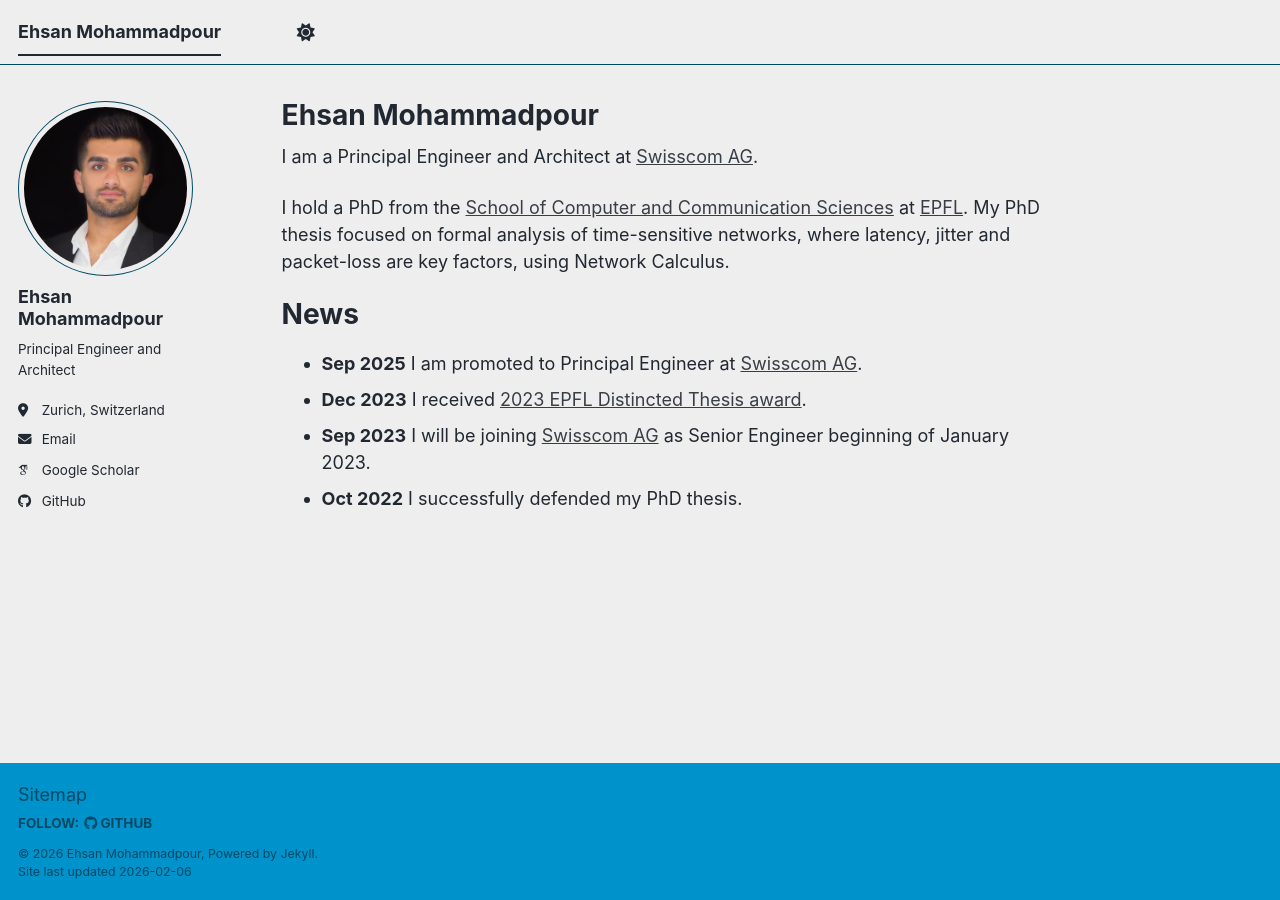
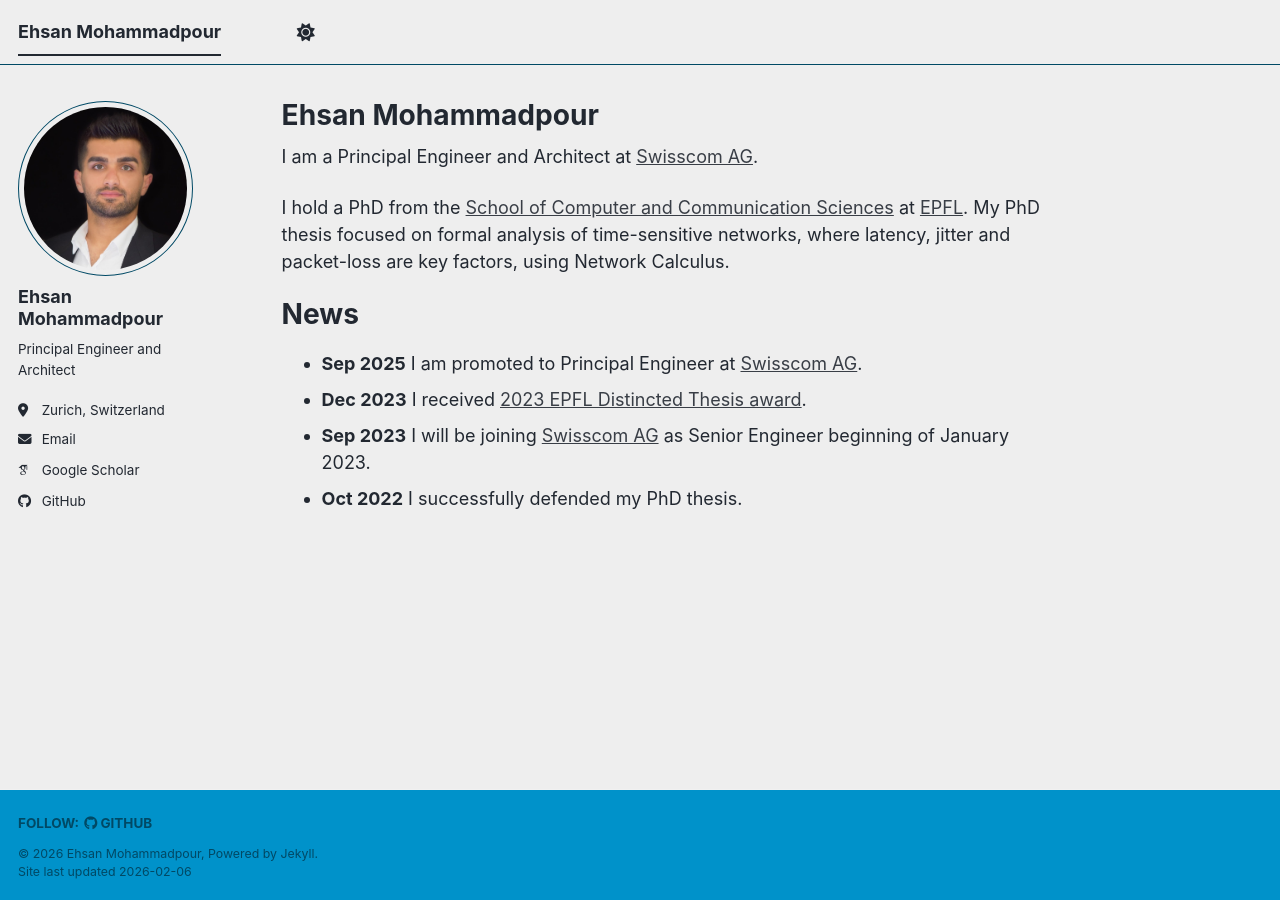
Before and after one commit to ehsanmpd/ehsanmpd.github.io, a Jekyll site: the page built from _pages/about.md, in a window 1280 px wide. Built offline with Jekyll 4.4.1, drawn with Linux system fonts in a browser that asks for light colours; some web fonts are replaced; a script bundle is joined from its source files by our own code; library files that are not in the unit come from our copies.

Commit message:
minor changes

```diff
--- a/_config.yml
+++ b/_config.yml
@@ -14,7 +14,7 @@
 name                     : &name "Ehsan Mohammadpour"
 description              : &description "Your Name's academic portfolio"   # Update this with a general description of your site, this is the default if not overridden by a page
 url                      : https://ehsanmpd.github.io # The base hostname & protocol for your site e.g. "https://[your GitHub username].github.io",
-                                                           # or if you already have some other page hosted on Github then use "https://[your GitHub username].github.io/[Your Repo Name]"
+                                                      # or if you already have some other page hosted on Github then use "https://[your GitHub username].github.io/[Your Repo Name]"
 baseurl                  : "" # the subpath of your site, e.g. "/blog"
 repository               : "ehsanmpd/ehsanmpd.github.io"
 
--- a/_includes/footer/custom.html
+++ b/_includes/footer/custom.html
@@ -1,6 +1,6 @@
 <!-- start custom footer snippets -->
 
-<a href="/sitemap/">Sitemap</a>
+<!-- <a href="/sitemap/">Sitemap</a> -->
 
 <!-- Support for MatJax -->
 <script defer src="https://cdnjs.cloudflare.com/polyfill/v3/polyfill.min.js?features=es6"></script>
--- a/_includes/head/custom.html
+++ b/_includes/head/custom.html
@@ -7,11 +7,11 @@
 
 <!-- favicon from https://commons.wikimedia.org/wiki/File:OOjs_UI_icon_academic-progressive.svg -->
 <link rel="apple-touch-icon" sizes="180x180" href="{{ base_path }}/images/apple-touch-icon-180x180.png"/>
-<link rel="icon" type="image/svg+xml" href="{{ base_path }}/images/favicon.svg"/>
+<!-- <link rel="icon" type="image/svg+xml" href="{{ base_path }}/images/favicon.svg"/>
 <link rel="icon" type="image/png" href="{{ base_path }}/images/favicon-32x32.png" sizes="32x32"/>
-<link rel="icon" type="image/png" href="{{ base_path }}/images/favicon-192x192.png" sizes="192x192"/>
+<link rel="icon" type="image/png" href="{{ base_path }}/images/favicon-192x192.png" sizes="192x192"/> -->
 <link rel="manifest" href="{{ base_path }}/images/manifest.json"/>
-<link rel="icon" href="/images/favicon.ico"/>
+<!-- <link rel="icon" href="/images/favicon.ico"/> -->
 <meta name="theme-color" content="#ffffff"/>
 
 <!-- end custom head snippets -->
```
